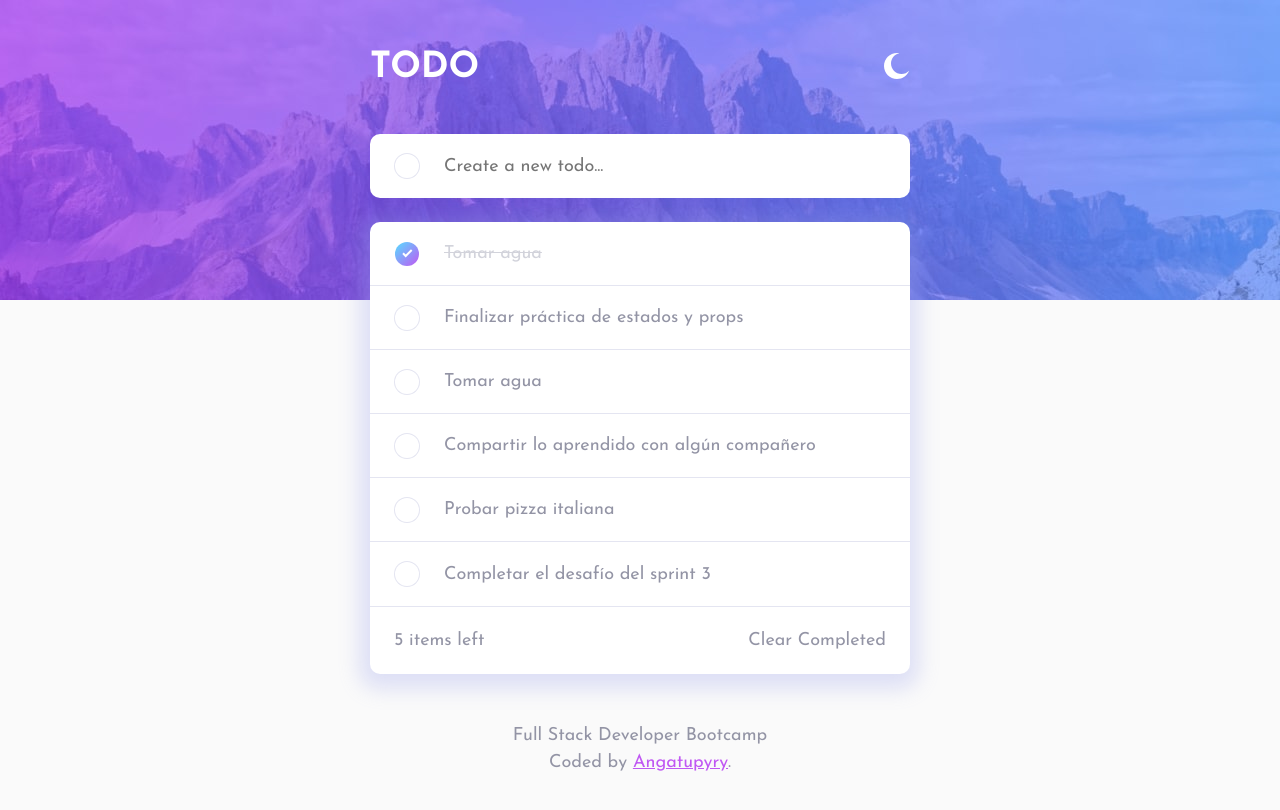
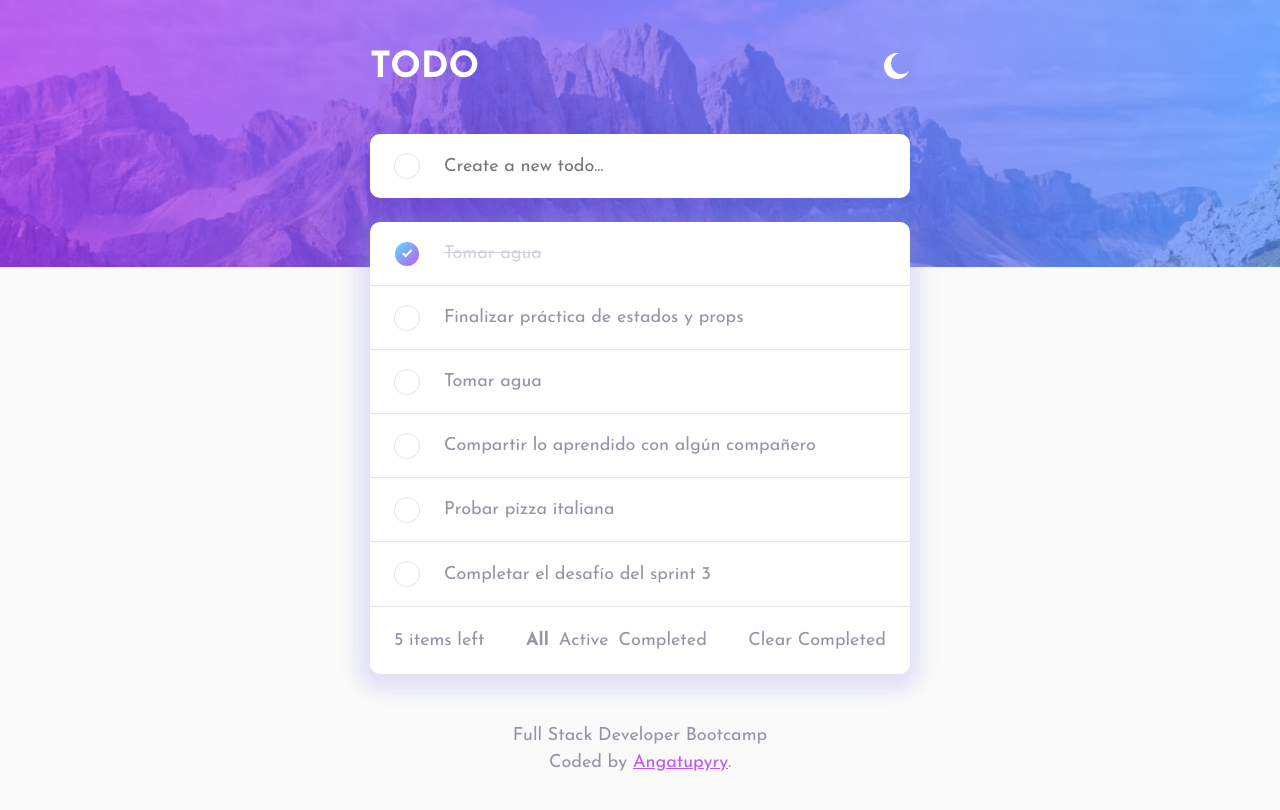
Before and after one commit to Angatupyry/todo-react-app, a React (Vite) app in the folder todo-react-app/: page / in a window 1280 px wide. Shown: the top 810 px of the page. Built offline with nearby package versions, Linux system fonts and the light colour scheme.

Commit message:
Se agregan filtros all completed y active
Signed-off-by: Angatupyry <fierrofenix@gmail.com>

```diff
--- a/todo-react-app/src/App.jsx
+++ b/todo-react-app/src/App.jsx
@@ -1,4 +1,4 @@
-import { useState } from "react";
+import { useState, useEffect } from "react";
 import "./index.css";
 import Header from "./components/Header";
 import Footer from "./components/Footer";
@@ -21,6 +21,24 @@ const data = [
 function App() {
   const [themeLight, setThemeLight] = useState(true);
   const [todos, setTodos] = useState(data);
+  const [filterStatus, setFilterStatus] = useState("all");
+  const [filteredTodos, setFilteredTodos] = useState(todos);
+
+  useEffect(() => {
+    const handleFilter = () => {
+      switch (filterStatus) {
+        case "active":
+          return setFilteredTodos(todos.filter((todo) => !todo.completed));
+
+        case "completed":
+          return setFilteredTodos(todos.filter((todo) => todo.completed));
+
+        default:
+          return setFilteredTodos(todos);
+      }
+    };
+    handleFilter();
+  }, [todos, filterStatus]);
 
   return (
     <div className={`wrapper ${themeLight ? "light" : "dark"}`}>
@@ -28,7 +46,13 @@ function App() {
         <Header themeLight={themeLight} setThemeLight={setThemeLight} />
         <main>
           <TodoForm todos={todos} setTodos={setTodos} />
-          <TodoList todos={todos} setTodos={setTodos} />
+          <TodoList
+            todos={todos}
+            setTodos={setTodos}
+            filteredTodos={filteredTodos}
+            filterStatus={filterStatus}
+            setFilterStatus={setFilterStatus}
+          />
         </main>
         <Footer />
       </div>
--- a/todo-react-app/src/components/TodoList.jsx
+++ b/todo-react-app/src/components/TodoList.jsx
@@ -1,7 +1,14 @@
 import { useState, useEffect } from "react";
 import TodoItem from "./TodoItem";
+import TodoFilterControl from "./TodofilterControl";
 
-const TodoList = ({ todos, setTodos }) => {
+const TodoList = ({
+  todos,
+  setTodos,
+  filteredTodos,
+  filterStatus,
+  setFilterStatus,
+}) => {
   const [leftTodoCount, setLeftTodoCount] = useState(0);
 
   useEffect(() => {
@@ -11,16 +18,19 @@ const TodoList = ({ todos, setTodos }) => {
 
   const clearCompletedTodos = () => {
     setTodos(todos.filter((todo) => !todo.completed));
+    setFilterStatus("all");
   };
 
   return (
     <>
       <section className="todo-list-section">
-        {todos.length < 1 ? (
-          <p className="info-text">There's no {textPlacer}</p>
+        {filteredTodos.length < 1 ? (
+          <p className="info-text">
+            There's no {filterStatus === "completed" ? "closed task" : "task"}
+          </p>
         ) : (
           <ul className="todo-list">
-            {todos.map((todo) => (
+            {filteredTodos.map((todo) => (
               <TodoItem
                 todo={todo}
                 key={todo.id}
@@ -34,6 +44,13 @@ const TodoList = ({ todos, setTodos }) => {
         <div className="todo-filter-control">
           <div className="todos-count">{leftTodoCount} items left</div>
 
+          <div className="control-btn group filter-control-for-desktop">
+            <TodoFilterControl
+              filterStatus={filterStatus}
+              setFilterStatus={setFilterStatus}
+            />
+          </div>
+
           <div className="control-btn">
             <button className="btn" onClick={clearCompletedTodos}>
               Clear Completed
--- /dev/null
+++ b/todo-react-app/src/components/TodofilterControl.jsx
@@ -0,0 +1,30 @@
+const TodoFilterControl = ({ filterStatus, setFilterStatus }) => {
+  const handleClick = (status) => {
+    setFilterStatus(status);
+  };
+
+  return (
+    <div className="control-btn group">
+      <button
+        className={filterStatus === "all" ? "btn active" : "btn"}
+        onClick={() => handleClick("all")}
+      >
+        All
+      </button>
+      <button
+        className={filterStatus === "active" ? "btn active" : "btn"}
+        onClick={() => handleClick("active")}
+      >
+        Active
+      </button>
+      <button
+        className={filterStatus === "completed" ? "btn active" : "btn"}
+        onClick={() => handleClick("completed")}
+      >
+        Completed
+      </button>
+    </div>
+  );
+};
+
+export default TodoFilterControl;
--- a/todo-react-app/src/index.css
+++ b/todo-react-app/src/index.css
@@ -46,6 +46,7 @@ button {
   padding-bottom: 5rem;
   background-repeat: no-repeat;
   background-position: top center;
+  background-size: contain;
 }
 /* Theme LIGHT */
 .wrapper.light {
@@ -256,3 +257,45 @@ a {
 a:visited {
   color: var(--color-light-grayish-blue);
 }
+
+/**
+ * For MOBILE
+ */
+@media screen and (max-width: 600px) {
+  .wrapper {
+    padding-left: 2.4rem;
+    padding-right: 2.4rem;
+  }
+  .wrapper.light {
+    background-image: url(./pics/bg-mobile-light.jpg);
+  }
+  .todo-list-section {
+    margin-bottom: 2.4rem;
+  }
+  .todo-filter-control .filter-control-for-desktop {
+    display: none;
+  }
+  .filter-control-for-mobile {
+    display: flex;
+    justify-content: center;
+    align-items: center;
+    background-color: white;
+    border-radius: 1rem;
+    padding: 2.4rem;
+    box-shadow: -1px 5px 20px 10px rgba(157, 162, 235, 0.3);
+    -webkit-box-shadow: -1px 5px 20px 10px rgba(157, 162, 235, 0.3);
+    -moz-box-shadow: -1px 5px 20px 10px rgba(157, 162, 235, 0.3);
+    margin-bottom: 4.8rem;
+  }
+
+  /* Dark Theme */
+  .wrapper.dark {
+    background-image: url(./pics/bg-mobile-dark.jpg);
+  }
+  .wrapper.dark .filter-control-for-mobile {
+    background-color: var(--color-very-dark-desaturated-blue);
+    box-shadow: -1px 5px 20px 10px rgba(37, 39, 60, 0.2);
+    -webkit-box-shadow: -1px 5px 20px 10px rgba(37, 39, 60, 0.2);
+    -moz-box-shadow: -1px 5px 20px 10px rgba(37, 39, 60, 0.2);
+  }
+}
```
